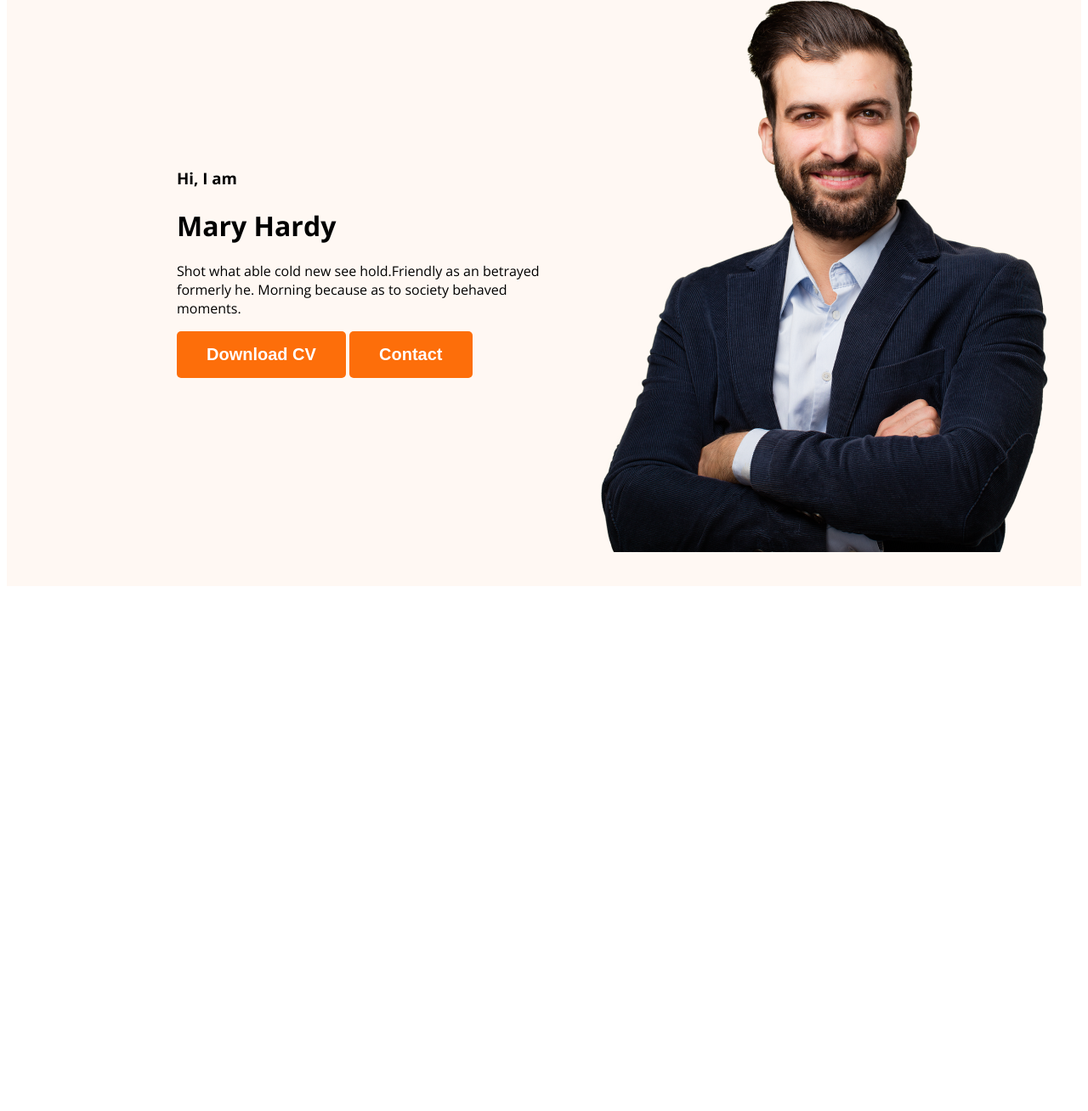
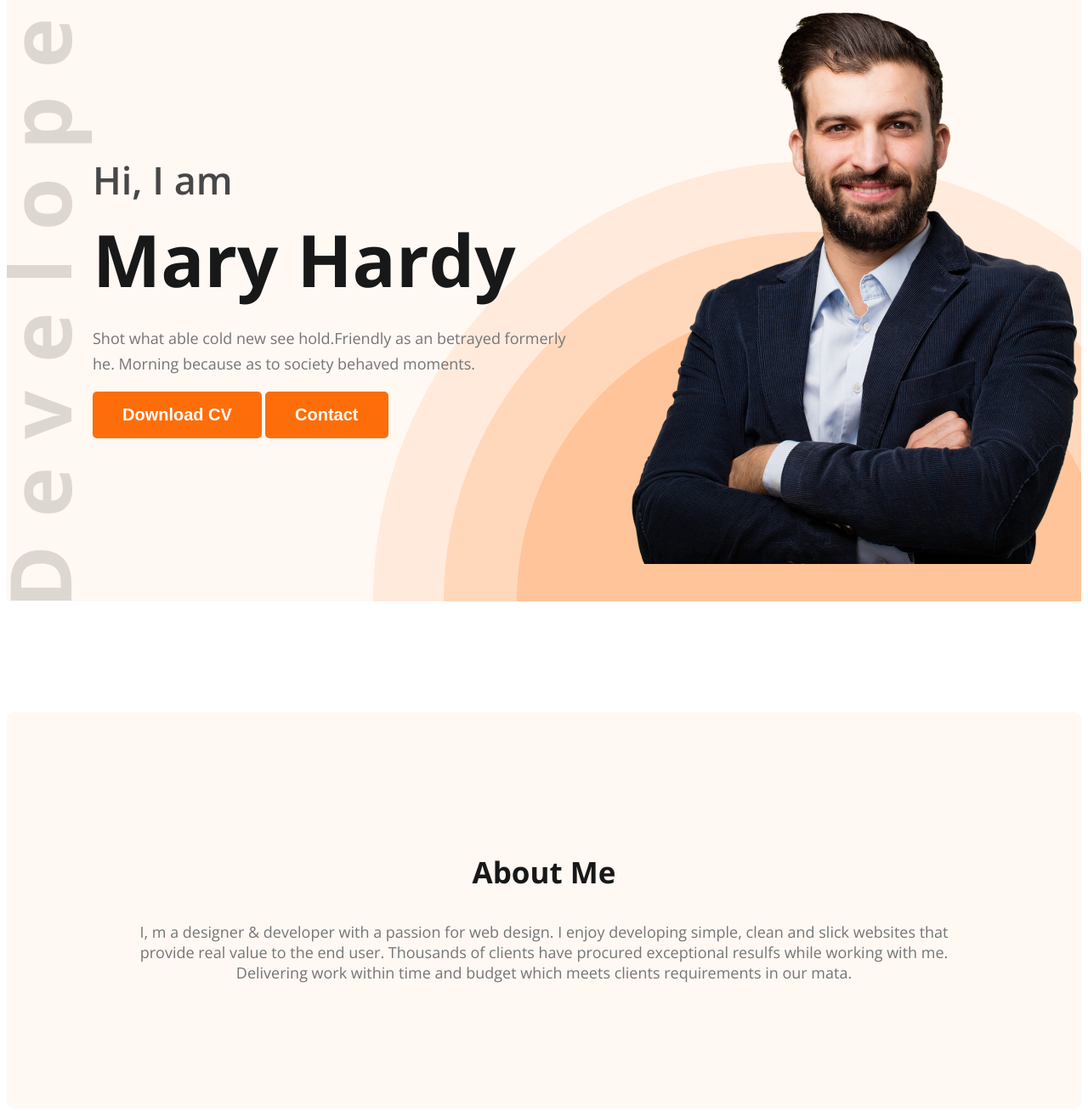
Before and after one commit to SaikaT-41/web-developer-portfolio, a plain HTML site: page index.html in a window 1280 px wide. Shown: the part 215-1523 px from the top of the page at 85% size. Before the commit the page ends 913 px from the top, so only its background shows below. Drawn offline with nearby package versions, Linux system fonts and the light colour scheme.

Commit message:
adding some section

```diff
--- a/index.html
+++ b/index.html
@@ -22,18 +22,25 @@
             </ul>
         </nav>
        <div class="banner">
+        <img src="images/developer.png" alt="" class="dev">
         <div class="banner-content">
             <h3 class="banner-gretting">Hi, I  am</h3>
             <h1 class="banner-title">Mary Hardy</h1>
-            <p>Shot what able cold new see hold.Friendly as an betrayed formerly he. Morning because as to society behaved moments.</p>
+            <p class="abc">Shot what able cold new see hold.Friendly as an betrayed formerly he. Morning because as to society behaved moments.</p>
             <button class="btn-primary">Download CV</button>
             <button class="btn-primary">Contact</button>
         </div>
         <img class="pro-pic" src="images/hardy.png" alt="">
+
        </div>
     </header>
 
     <main>
+        <section class="about">
+            <h3 class="section-title">About Me</h3>
+
+            <p class="section-description">I, m a designer & developer with a passion for web design. I enjoy developing simple, clean and slick websites that provide real value to the end user. Thousands of clients have procured exceptional resulfs while working with me. Delivering work within time and budget which meets clients requirements in our mata.</p>
+        </section>
 
     </main>
 
--- a/styles/portfolio.css
+++ b/styles/portfolio.css
@@ -58,12 +58,18 @@ nav a {
 /* header related style */
 .header {
     background-color: #FFF8F3;
+    background-image: url('../images/header_bg.png');
+    background-repeat: no-repeat;
+    background-position: bottom right;
+
 }
 
 .banner {
-    padding: 30px 30px 40px 200px;
+    padding: 0px 0px 0px 0px;
     display: flex;
     align-items: center;
+    justify-content: space-between;
+
 }
 
 .pro-pic {
@@ -72,3 +78,56 @@ nav a {
     height: 676px;
     flex-shrink: 0;
 }
+
+
+.banner-gretting {
+    color: var(--Dark-02, #474747);
+    font-size: 45px;
+    font-weight: 600;
+    margin-bottom: 0;
+}
+
+.banner-title {
+    color: var(--Dark-01, #181818);
+    font-size: 85px;
+    font-weight: 700;
+    margin-top: 5px;
+    margin-bottom: 0;
+
+}
+
+.abc {
+    color: var(--Dark-03, #757575);
+    font-size: 18px;
+    font-weight: 400;
+    line-height: 30px;
+    /* 166.667% */
+    margin-top: 20px;
+    width: 585px;
+}
+
+/* background-image: url('../images/developer.png'); */
+/* main releted style */
+
+/* about section */
+.about {
+    padding: 130px;
+    border-radius: 10px;
+    background: #FFF8F3;
+    margin: 130px 0;
+
+}
+
+.section-title {
+    color: var(--Dark-01, #181818);
+    text-align: center;
+    font-size: 35px;
+    font-weight: 700;
+}
+
+.section-description {
+    color: var(--Dark-03, #757575);
+    text-align: center;
+    font-size: 18px;
+
+}
```
